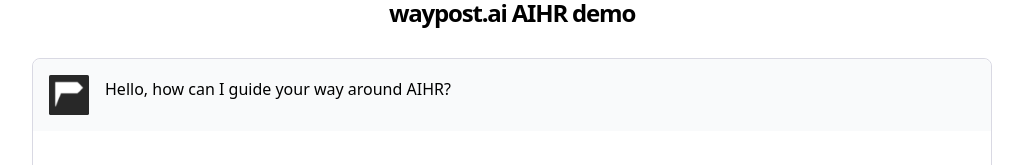
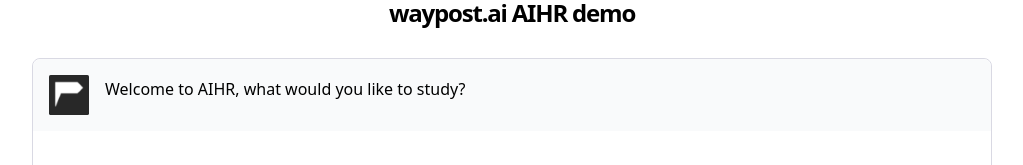
Before and after one commit to defreeze/waypost_AIHR, a Next.js app: page / in a window 1280 px wide. Shown: the top 165 px of the page, without its empty margins (128-1151 px from the left). Built offline with nearby package versions, Linux system fonts and the light colour scheme.

Commit message:
message improvement

```diff
--- a/pages/index.tsx
+++ b/pages/index.tsx
@@ -29,7 +29,7 @@ export default function Home() {
   }>({
     messages: [
       {
-        message: 'Hello, how can I guide your way around AIHR?',
+        message: 'Welcome to AIHR, what would you like to study?',
         type: 'apiMessage',
       },
     ],
```
